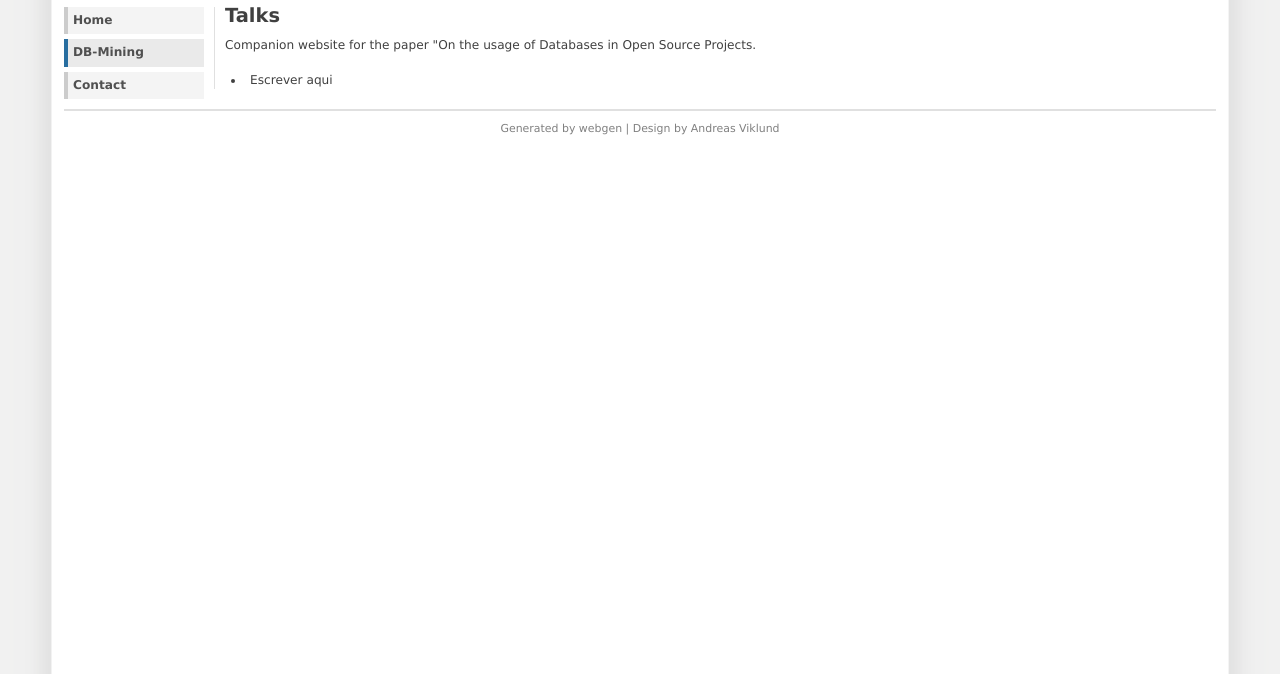
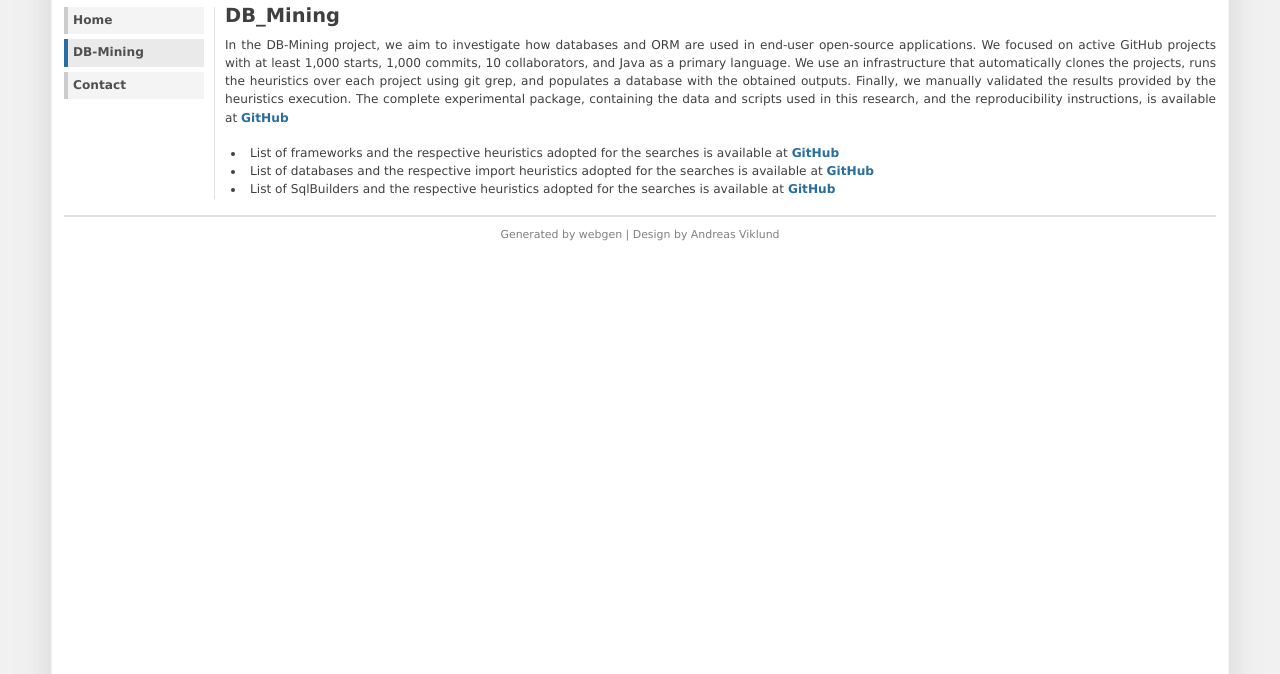
Before and after one commit to CamilaAcacio/camilaacacio.github.io, a plain HTML site: page dbmining.html in a window 1280 px wide. Shown: the part 126-800 px from the top of the page. Drawn offline with Linux system fonts and the light colour scheme.

Commit message:
DB-mining

```diff
--- a/dbmining.html
+++ b/dbmining.html
@@ -54,12 +54,23 @@
       </div>
 
       <div id="contentwide">
-        <h2 id="talks">Talks</h2>
+        <h2 id="talks">DB_Mining</h2>
 
-<p>Companion website for the paper "On the usage of Databases in Open Source Projects.</p>
+<p>In the DB-Mining project, we aim to investigate how databases and ORM are used in end-user open-source applications.
+  We focused on active GitHub projects with at least 1,000 starts, 1,000 commits, 10 collaborators, and Java as a primary
+  language. We use an infrastructure that automatically clones the projects, runs the heuristics over each project using
+   git grep, and populates a database with the obtained outputs. Finally, we manually validated the results provided by
+   the heuristics execution. The complete experimental package, containing the data and scripts used in this research,
+   and the reproducibility instructions, is available at <a
+   href="https://gems-uff.github.io/db-mining">GitHub</a></p>
 
 <ul>
-  <li>Escrever aqui</li>
+  <li>List of frameworks and the respective heuristics adopted for the searches is available at <a
+    href="https://github.com/gems-uff/db-mining/blob/master/resources/Heuristics%20for%20Github%20-%20Implemetation.pdf">GitHub</a></li>
+  <li>List of databases and the respective import heuristics adopted for the searches is available at <a
+      href="https://github.com/gems-uff/db-mining/blob/master/resources/Heuristics%20for%20Github%20-%20DataBases.pdf">GitHub</a></li>
+  <li>List of SqlBuilders and the respective heuristics adopted for the searches is available at <a
+        href="https://github.com/gems-uff/db-mining/blob/master/resources/Heuristics%20for%20Github%20-%20SQL%20-%20Builder.pdf">GitHub</a></li>
 </ul>
 
       </div>
```
Also changed, not shown: index.html (+1 -1 lines).
